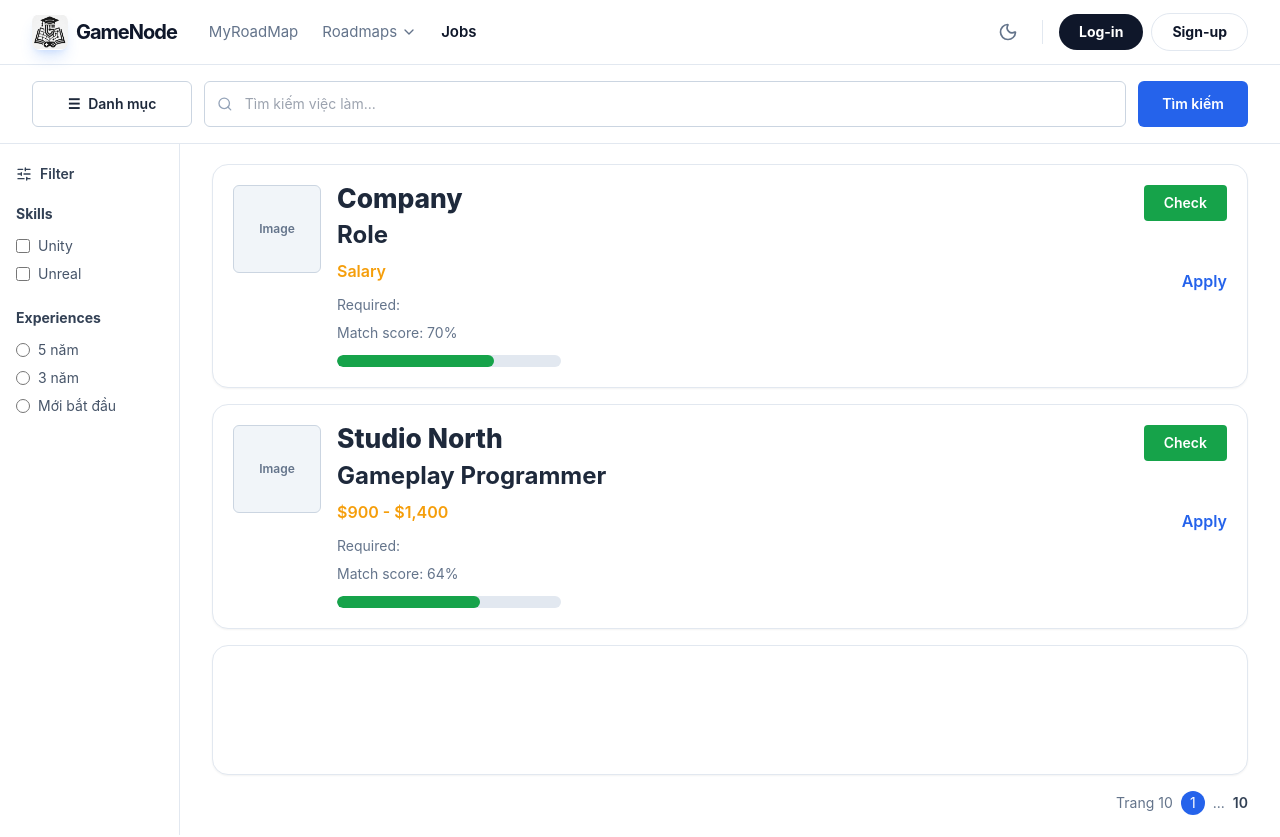
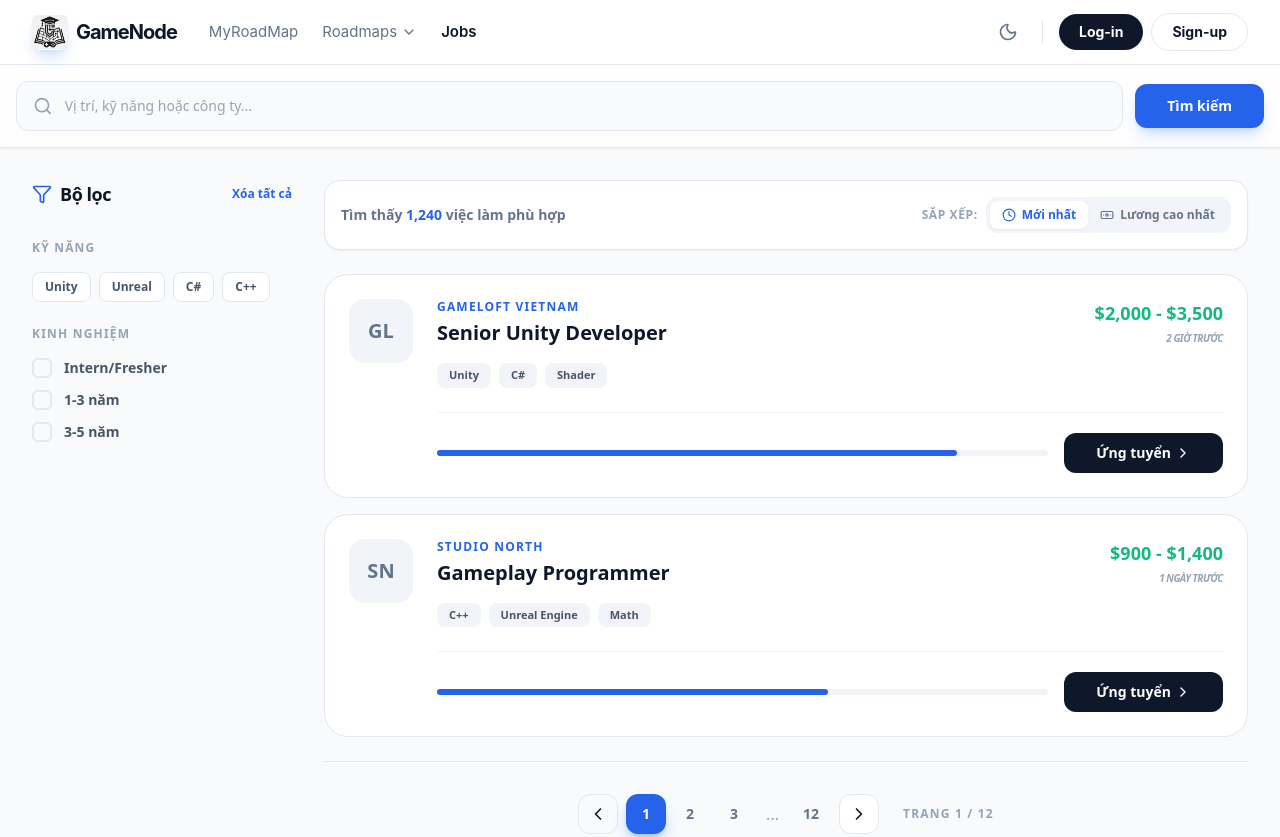
Before and after one commit to MinQuan-kun/RoadMap_GameDev, a React (Vite) app: page /Jobs in a window 1280 px wide. Shown: the top 837 px of the page. Built offline with nearby package versions, Linux system fonts and the light colour scheme.

Commit message:
Bố sung giao diện Job

```diff
--- a/src/pages/JobSearch.jsx
+++ b/src/pages/JobSearch.jsx
@@ -1,156 +1,233 @@
 import React, { useState } from 'react'
-import { Search, SlidersHorizontal } from 'lucide-react'
+import {
+  Search, MapPin, Filter, ChevronRight,
+  CheckCircle2, ChevronLeft, ChevronRightSquare,
+  ArrowUpDown, Clock, Banknote
+} from 'lucide-react'
+
+const JobSearch = ({ isDarkMode = false }) => {
+  const [searchTerm, setSearchTerm] = useState('')
+  const [selectedSkills, setSelectedSkills] = useState([])
+  const [experienceLevel, setExperienceLevel] = useState('')
+  const [sortBy, setSortBy] = useState('newest') // State cho bộ lọc sắp xếp
+
+  const handleSkillToggle = (skill) => {
+    setSelectedSkills((prev) => (
+      prev.includes(skill) ? prev.filter((item) => item !== skill) : [...prev, skill]
+    ))
+  }
 
   const mockJobs = [
     {
       id: 1,
-    title: 'Role',
-    company: 'Company',
-    salary: 'Salary',
-    required: 'Match score: 70%',
-    badge: 'Check',
-    score: 70
+      title: 'Senior Unity Developer',
+      company: 'GameLoft Vietnam',
+      location: 'Hồ Chí Minh',
+      salary: '$2,000 - $3,500',
+      skills: ['Unity', 'C#', 'Shader'],
+      score: 85,
+      logo: 'GL',
+      postedAt: '2 giờ trước'
     },
     {
       id: 2,
       title: 'Gameplay Programmer',
       company: 'Studio North',
+      location: 'Hà Nội (Remote)',
       salary: '$900 - $1,400',
-    required: 'Match score: 64%',
-    badge: 'Check',
-    score: 64
+      skills: ['C++', 'Unreal Engine', 'Math'],
+      score: 64,
+      logo: 'SN',
+      postedAt: '1 ngày trước'
     }
   ]
 
-const JobSearch = ({ onOpenLogin, onOpenRegister }) => {
-  const [searchTerm, setSearchTerm] = useState('')
-  const [selectedSkills, setSelectedSkills] = useState([])
-  const [experienceLevel, setExperienceLevel] = useState('')
+  return (
+    <div className={`${isDarkMode ? 'dark' : ''} min-h-screen font-sans transition-colors duration-300`}>
+      <div className="min-h-screen bg-slate-50 text-slate-900 dark:bg-[#121212] dark:text-slate-100">
 
-  const handleSkillToggle = (skill) => {
-    setSelectedSkills((prev) => (
-      prev.includes(skill)
-        ? prev.filter((item) => item !== skill)
-        : [...prev, skill]
-    ))
-  }
-
-  return (
-    <div className="min-h-screen bg-[radial-gradient(circle_at_top,#2b2b2b,#171717_55%)] text-slate-900">
-      <div className="min-h-screen w-full overflow-hidden bg-white shadow-2xl shadow-black/20">
-
-        <div className="border-b border-slate-200 px-4 py-4 sm:px-6 lg:px-8">
-            <div className="grid gap-3 md:grid-cols-[160px_1fr_110px]">
-              <button type="button" className="flex items-center justify-center gap-2 rounded-md border border-slate-300 bg-white px-4 py-3 text-sm font-semibold text-slate-800">
-                <span>☰</span>
-                <span>Danh mục</span>
-              </button>
-
-              <div className="flex items-center rounded-md border border-slate-300 bg-white px-3">
-                <Search className="h-4 w-4 text-slate-400" />
+        {/* Top Search Bar */}
+        <div className="sticky top-0 z-20 border-b border-slate-200 bg-white/80 backdrop-blur-md px-4 py-4 shadow-sm dark:border-white/10 dark:bg-[#1e1e1e]/80">
+          <div className="mx-auto max-w-7xl">
+            <div className="flex flex-col gap-3 md:flex-row md:items-center">
+              <div className="relative flex flex-1 items-center rounded-xl border border-slate-200 bg-slate-50 px-4 focus-within:border-blue-500 focus-within:ring-4 focus-within:ring-blue-500/10 transition-all dark:border-white/10 dark:bg-white/5">
+                <Search className="h-5 w-5 text-slate-400" />
                 <input
                   type="text"
-                  placeholder="Tìm kiếm việc làm..."
+                  placeholder="Vị trí, kỹ năng hoặc công ty..."
                   value={searchTerm}
                   onChange={(e) => setSearchTerm(e.target.value)}
-                  className="w-full border-0 px-3 py-3 text-sm outline-none"
+                  className="w-full border-0 bg-transparent px-3 py-3.5 text-sm font-medium outline-none dark:text-white"
                 />
               </div>
-
-              <button type="button" className="rounded-md bg-blue-600 px-4 py-3 text-sm font-semibold text-white transition hover:bg-blue-700">
+              <button className="rounded-xl bg-blue-600 px-8 py-3 text-sm font-black text-white shadow-lg shadow-blue-600/20 hover:bg-blue-700 transition-all active:scale-95">
                 Tìm kiếm
               </button>
             </div>
           </div>
+        </div>
 
-        <div className="grid gap-0 lg:grid-cols-[180px_1fr]">
-            <aside className="border-r border-slate-200 px-4 py-5">
-              <button type="button" className="mb-5 flex items-center gap-2 text-sm font-semibold text-slate-700">
-                <SlidersHorizontal className="h-4 w-4" />
-                <span>Filter</span>
+        <div className="mx-auto max-w-7xl px-4 py-8 lg:px-8">
+          <div className="grid gap-8 lg:grid-cols-[260px_1fr]">
+
+            {/* Sidebar Filter */}
+            <aside className="hidden lg:block space-y-8">
+              <div className="flex items-center justify-between">
+                <h2 className="text-lg font-black tracking-tight flex items-center gap-2">
+                  <Filter className="h-5 w-5 text-blue-600" /> Bộ lọc
+                </h2>
+                <button className="text-xs font-bold text-blue-600 hover:underline">Xóa tất cả</button>
+              </div>
+
+              <div className="space-y-6">
+                <section>
+                  <h3 className="mb-4 text-xs font-black uppercase tracking-widest text-slate-400">Kỹ năng</h3>
+                  <div className="flex flex-wrap gap-2">
+                    {['Unity', 'Unreal', 'C#', 'C++'].map((skill) => (
+                      <button
+                        key={skill}
+                        onClick={() => handleSkillToggle(skill)}
+                        className={`rounded-lg px-3 py-1.5 text-xs font-bold transition-all ${selectedSkills.includes(skill)
+                            ? 'bg-blue-600 text-white shadow-md'
+                            : 'bg-white border border-slate-200 text-slate-600 dark:bg-white/5 dark:border-white/10 dark:text-slate-400'
+                          }`}
+                      >
+                        {skill}
                       </button>
-
-              <div className="mb-6">
-                <h3 className="mb-3 text-sm font-bold text-slate-700">Skills</h3>
-                <div className="space-y-2 text-sm text-slate-600">
-                  {['Unity', 'Unreal'].map((skill) => (
-                    <label key={skill} className="flex items-center gap-2">
+                    ))}
+                  </div>
+                </section>
+                <section>
+                  <h3 className="mb-4 text-xs font-black uppercase tracking-widest text-slate-400">Kinh nghiệm</h3>
+                  <div className="space-y-3">
+                    {['Intern/Fresher', '1-3 năm', '3-5 năm'].map((level) => (
+                      <label key={level} className="flex cursor-pointer items-center gap-3 group">
                         <input
-                        type="checkbox"
-                        checked={selectedSkills.includes(skill)}
-                        onChange={() => handleSkillToggle(skill)}
-                        className="h-3.5 w-3.5 rounded border-slate-300"
+                          type="radio"
+                          name="experience"
+                          className="h-5 w-5 cursor-pointer appearance-none rounded-md border-2 border-slate-200 dark:border-white/20 checked:bg-blue-600 transition-all"
+                          onChange={() => setExperienceLevel(level)}
                         />
-                      <span>{skill}</span>
+                        <span className="text-sm font-bold text-slate-600 dark:text-slate-400 group-hover:text-blue-600">{level}</span>
                       </label>
                     ))}
                   </div>
-              </div>
-
-              <div>
-                <h3 className="mb-3 text-sm font-bold text-slate-700">Experiences</h3>
-                <div className="space-y-2 text-sm text-slate-600">
-                  {['5 năm', '3 năm', 'Mới bắt đầu'].map((level) => (
-                    <label key={level} className="flex items-center gap-2">
-                      <input
-                        type="radio"
-                        name="experience"
-                        value={level}
-                        checked={experienceLevel === level}
-                        onChange={(e) => setExperienceLevel(e.target.value)}
-                        className="h-3.5 w-3.5 border-slate-300"
-                      />
-                      <span>{level}</span>
-                    </label>
-                  ))}
-                </div>
+                </section>
               </div>
             </aside>
 
-            <main className="space-y-4 px-4 py-5 sm:px-6 lg:px-8">
-              {mockJobs.map((job) => (
-                <article key={job.id} className="rounded-2xl border border-slate-200 bg-white p-5 shadow-sm">
-                  <div className="grid gap-4 md:grid-cols-[88px_1fr_120px] md:items-start">
-                    <div className="flex h-[88px] w-[88px] items-center justify-center rounded-md border border-slate-300 bg-slate-100 text-xs font-semibold text-slate-500">
-                      Image
+            {/* Main Content */}
+            <main className="space-y-6">
+
+              {/* Kết quả tìm kiếm & Bộ lọc sắp xếp */}
+              <div className="flex flex-col sm:flex-row sm:items-center justify-between gap-4 bg-white dark:bg-[#1e1e1e] p-4 rounded-2xl border border-slate-200 dark:border-white/10 shadow-sm">
+                <div>
+                  <p className="text-sm font-bold text-slate-500 dark:text-slate-400">
+                    Tìm thấy <span className="text-blue-600 dark:text-blue-400">1,240</span> việc làm phù hợp
+                  </p>
                 </div>
 
-                    <div>
-                      <h2 className="text-[1.65rem] font-extrabold leading-none text-slate-800">{job.company}</h2>
-                      <p className="mt-2 text-2xl font-bold text-slate-800">{job.title}</p>
-                      <p className="mt-2 text-base font-semibold text-amber-500">{job.salary}</p>
-                      <div className="mt-3 space-y-2 text-sm text-slate-500">
-                        <p>Required:</p>
-                        <p>{job.required}</p>
-                      </div>
-                      <div className="mt-3 flex items-center gap-3">
-                        <div className="h-3 w-56 overflow-hidden rounded-full bg-slate-200">
-                          <div className="h-full rounded-full bg-green-600" style={{ width: `${job.score}%` }} />
+                <div className="flex items-center gap-2">
+                  <span className="text-xs font-bold text-slate-400 uppercase tracking-wider">Sắp xếp:</span>
+                  <div className="flex bg-slate-100 dark:bg-white/5 p-1 rounded-xl">
+                    <button
+                      onClick={() => setSortBy('newest')}
+                      className={`flex items-center gap-1.5 px-3 py-1.5 rounded-lg text-xs font-bold transition-all ${sortBy === 'newest' ? 'bg-white dark:bg-white/10 shadow-sm text-blue-600' : 'text-slate-500'}`}
+                    >
+                      <Clock size={14} /> Mới nhất
+                    </button>
+                    <button
+                      onClick={() => setSortBy('salary')}
+                      className={`flex items-center gap-1.5 px-3 py-1.5 rounded-lg text-xs font-bold transition-all ${sortBy === 'salary' ? 'bg-white dark:bg-white/10 shadow-sm text-blue-600' : 'text-slate-500'}`}
+                    >
+                      <Banknote size={14} /> Lương cao nhất
+                    </button>
                   </div>
                 </div>
               </div>
 
-                    <div className="flex flex-col items-end gap-12">
-                      <button type="button" className="rounded bg-green-600 px-5 py-2 text-sm font-semibold text-white transition hover:bg-green-700">
-                        {job.badge}
+              {/* Danh sách Job Cards */}
+              <div className="space-y-4">
+                {mockJobs.map((job) => (
+                  <article key={job.id} className="group relative rounded-3xl border border-slate-200 bg-white p-6 transition-all hover:border-blue-500/50 hover:shadow-xl dark:border-white/5 dark:bg-[#1e1e1e]">
+                    <div className="flex flex-col md:flex-row gap-6">
+                      <div className="flex h-16 w-16 shrink-0 items-center justify-center rounded-2xl bg-slate-100 text-xl font-black text-slate-500 dark:bg-white/5 dark:text-slate-400 group-hover:text-blue-600 transition-all">
+                        {job.logo}
+                      </div>
+
+                      <div className="flex-1">
+                        <div className="flex items-start justify-between">
+                          <div>
+                            <h3 className="text-xs font-black uppercase tracking-widest text-blue-600">{job.company}</h3>
+                            <h2 className="mt-1 text-xl font-black text-slate-900 dark:text-white group-hover:text-blue-600 transition-colors">{job.title}</h2>
+                          </div>
+                          <div className="hidden md:block text-right">
+                            <p className="text-lg font-black text-emerald-500">{job.salary}</p>
+                            <p className="text-[10px] font-bold text-slate-400 mt-1 uppercase tracking-tighter italic">{job.postedAt}</p>
+                          </div>
+                        </div>
+
+                        <div className="mt-4 flex flex-wrap gap-2">
+                          {job.skills.map(skill => (
+                            <span key={skill} className="rounded-lg bg-slate-100 px-3 py-1 text-[11px] font-black text-slate-600 dark:bg-white/5 dark:text-slate-400">
+                              {skill}
+                            </span>
+                          ))}
+                        </div>
+
+                        <div className="mt-6 flex items-center gap-4 border-t border-slate-100 dark:border-white/5 pt-5">
+                          <div className="flex-1 hidden sm:block">
+                            <div className="h-1.5 w-full rounded-full bg-slate-100 dark:bg-white/10">
+                              <div className="h-full rounded-full bg-blue-600" style={{ width: `${job.score}%` }} />
+                            </div>
+                          </div>
+                          <button className="w-full sm:w-auto flex items-center justify-center gap-1 rounded-xl bg-slate-900 px-8 py-2.5 text-sm font-black text-white hover:bg-blue-600 transition-all dark:bg-blue-600 dark:hover:bg-blue-700">
+                            Ứng tuyển <ChevronRight size={16} />
                           </button>
-                      <button type="button" className="text-base font-semibold text-blue-600 hover:underline">
-                        Apply
-                      </button>
+                        </div>
                       </div>
                     </div>
                   </article>
                 ))}
+              </div>
 
-              <div className="min-h-[130px] rounded-2xl border border-slate-200 bg-white shadow-sm" />
+              {/* Pagination Section */}
+              <div className="mt-12 flex flex-col sm:flex-row items-center justify-center gap-6 py-8 border-t border-slate-200 dark:border-white/5">
+                <div className="flex items-center gap-2">
+                  <button className="h-10 w-10 flex items-center justify-center rounded-xl border border-slate-200 dark:border-white/10 hover:bg-white dark:hover:bg-white/5 transition-all disabled:opacity-30">
+                    <ChevronLeft size={20} />
+                  </button>
 
-              <div className="flex items-center justify-end gap-2 text-sm text-slate-500">
-                <span>Trang 10</span>
-                <button type="button" className="flex h-6 w-6 items-center justify-center rounded-full bg-blue-600 text-white">1</button>
-                <span>...</span>
-                <button type="button" className="font-semibold text-slate-700">10</button>
+                  <div className="flex items-center gap-1">
+                    {[1, 2, 3].map((page) => (
+                      <button
+                        key={page}
+                        className={`h-10 w-10 rounded-xl text-sm font-black transition-all ${page === 1
+                            ? 'bg-blue-600 text-white shadow-lg shadow-blue-600/30'
+                            : 'hover:bg-white dark:hover:bg-white/5 text-slate-500'
+                          }`}
+                      >
+                        {page}
+                      </button>
+                    ))}
+                    <span className="px-2 text-slate-400">...</span>
+                    <button className="h-10 w-10 rounded-xl text-sm font-black text-slate-500 hover:bg-white dark:hover:bg-white/5 transition-all">
+                      12
+                    </button>
                   </div>
+
+                  <button className="h-10 w-10 flex items-center justify-center rounded-xl border border-slate-200 dark:border-white/10 bg-white dark:bg-white/5 hover:border-blue-500 transition-all">
+                    <ChevronRight size={20} />
+                  </button>
+                </div>
+
+                <p className="text-xs font-bold text-slate-400 uppercase tracking-widest">
+                  Trang 1 / 12
+                </p>
+              </div>
+
             </main>
+          </div>
         </div>
       </div>
     </div>
```
Lines whose indentation alone changed are shown as unchanged.
